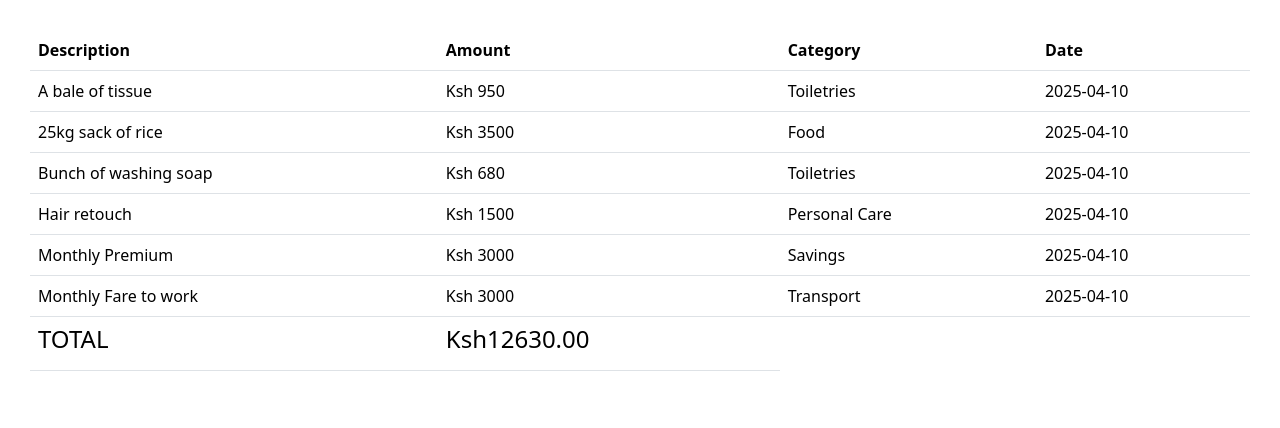
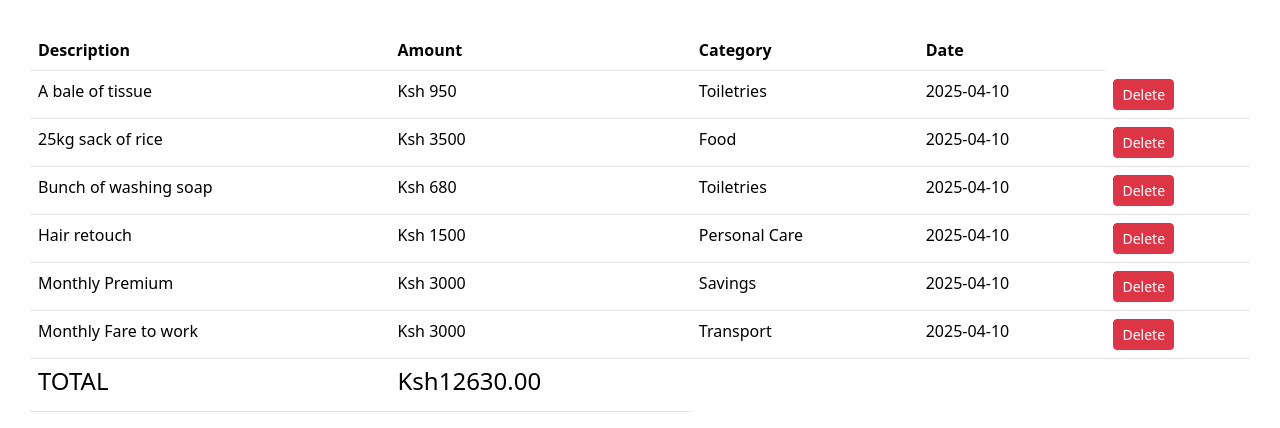
Before and after one commit to Ogendo-star/Expense-Tracker, a React (Vite) app: page / in a window 1280 px wide. Shown: the top 428 px of the page. Built offline with nearby package versions, Linux system fonts and the light colour scheme.

Commit message:
feat: add the delete button

```diff
--- a/src/App.jsx
+++ b/src/App.jsx
@@ -13,9 +13,17 @@ function App() {
     {id:6, description:"Monthly Fare to work", amount:3000, category:"Transport", date:"2025-04-10"}
   ]);
 
+
+  const handleDelete = (id) => {
+    const confirmed = window.confirm("Are you sure?");
+    if (confirmed) {
+      setExpenses(expenses.filter(expense => expense.id !== id));
+    }
+  };
+
   return (
     <>
-      <ExpenseList items = {expenses}/>
+       <ExpenseList items={expenses} onDelete={handleDelete} />
     </>
   );
 }
--- a/src/components/ExpenseList.jsx
+++ b/src/components/ExpenseList.jsx
@@ -1,6 +1,6 @@
 import React from 'react'
 
-const ExpenseList = ({items}) => {
+const ExpenseList = ({items, onDelete}) => {
   return (
 
     <table className ="table">
@@ -20,6 +20,11 @@ const ExpenseList = ({items}) => {
     <td>Ksh {item.amount}</td>
     <td>{item.category}</td>
     <td>{item.date}</td>
+    <td>
+      <button className="btn btn-danger btn-sm" onClick={() => onDelete(item.id)}>
+        Delete
+      </button>
+    </td>
   </tr>
 
 ))}
```
